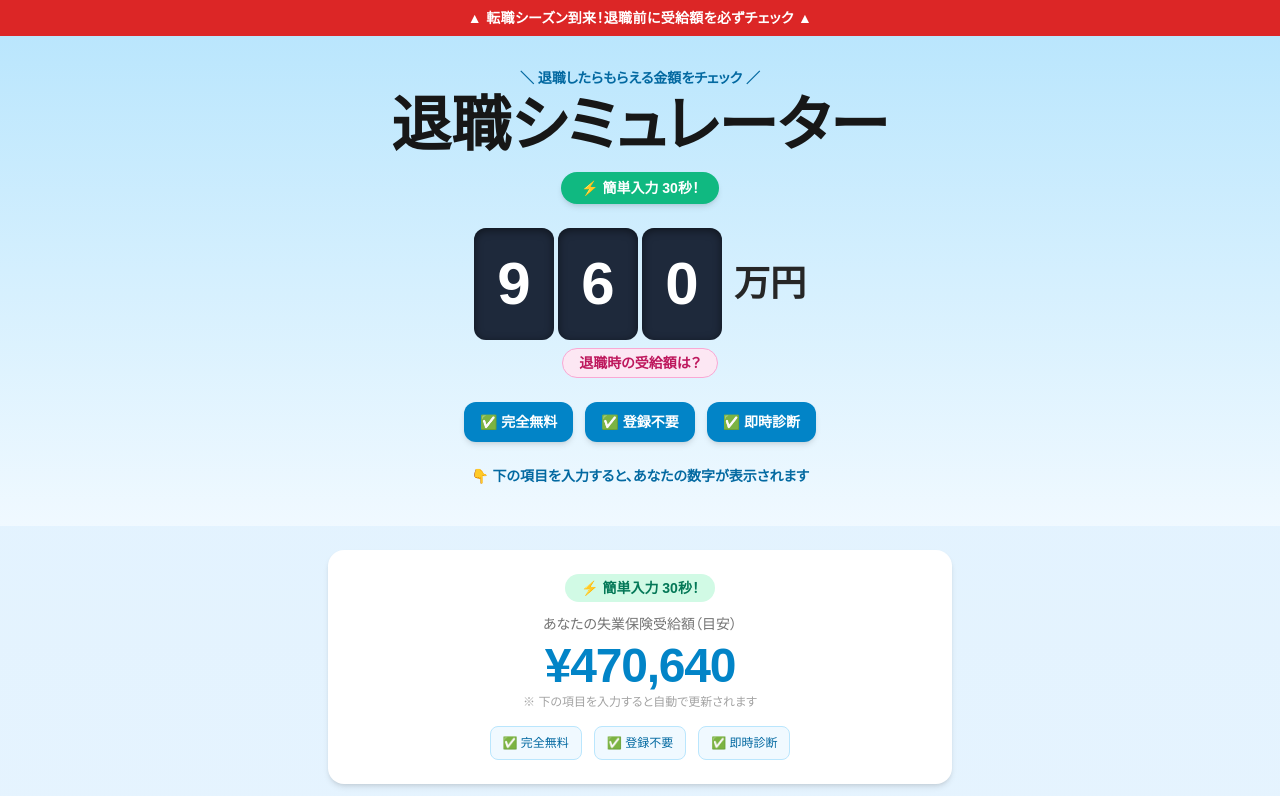
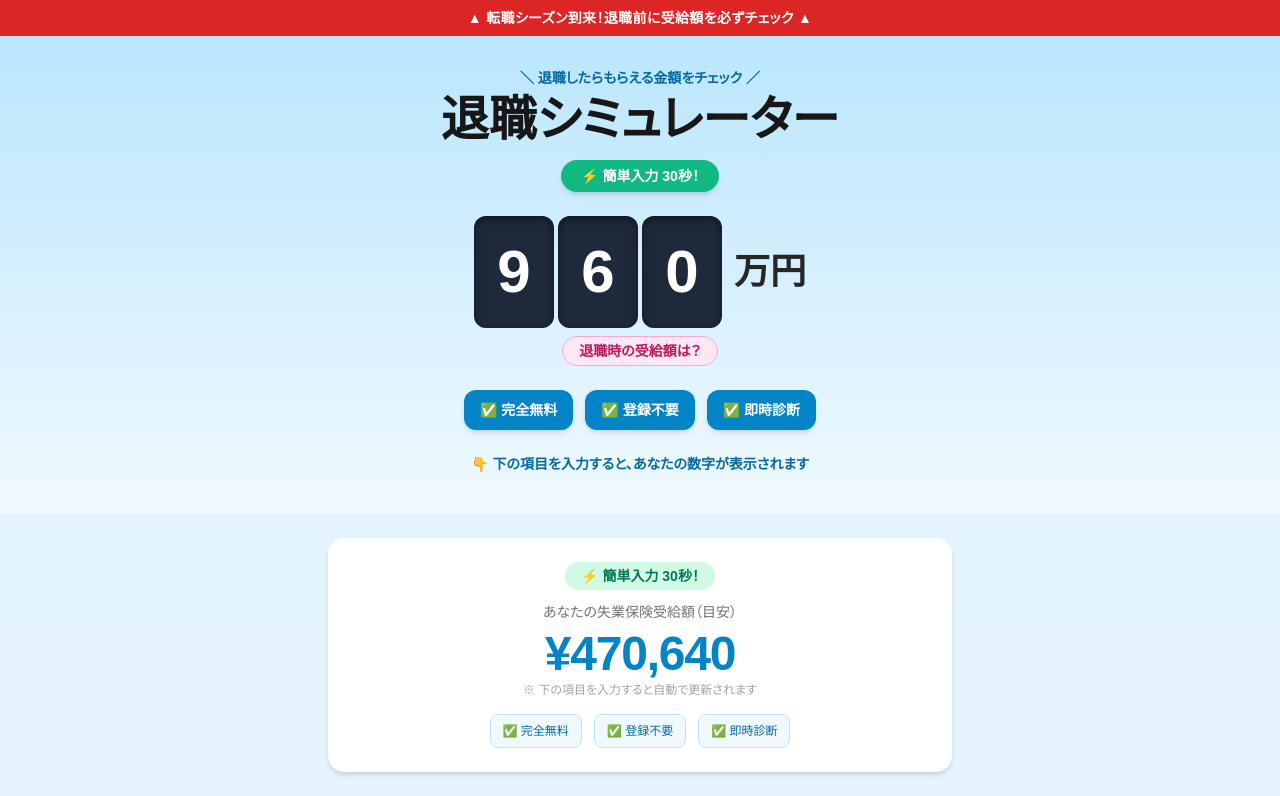
Before and after one commit to ksite24-blip/retirement-simulator, a Next.js app: page / in a window 1280 px wide. Shown: the top 796 px of the page. Built offline with nearby package versions, Linux system fonts and the light colour scheme; no server answers.

Commit message:
タイトル文字サイズを1段階縮小

```diff
--- a/src/app/page.tsx
+++ b/src/app/page.tsx
@@ -219,7 +219,7 @@ export default function TaishokuSimulatorPage() {
         </p>
 
         <h1
-          className="text-5xl font-black text-neutral-900 mb-4 sm:text-6xl"
+          className="text-4xl font-black text-neutral-900 mb-4 sm:text-5xl"
           style={{
             fontFamily: "'Noto Sans JP', 'Hiragino Kaku Gothic ProN', 'Yu Gothic', sans-serif",
             fontWeight: 900,
```
